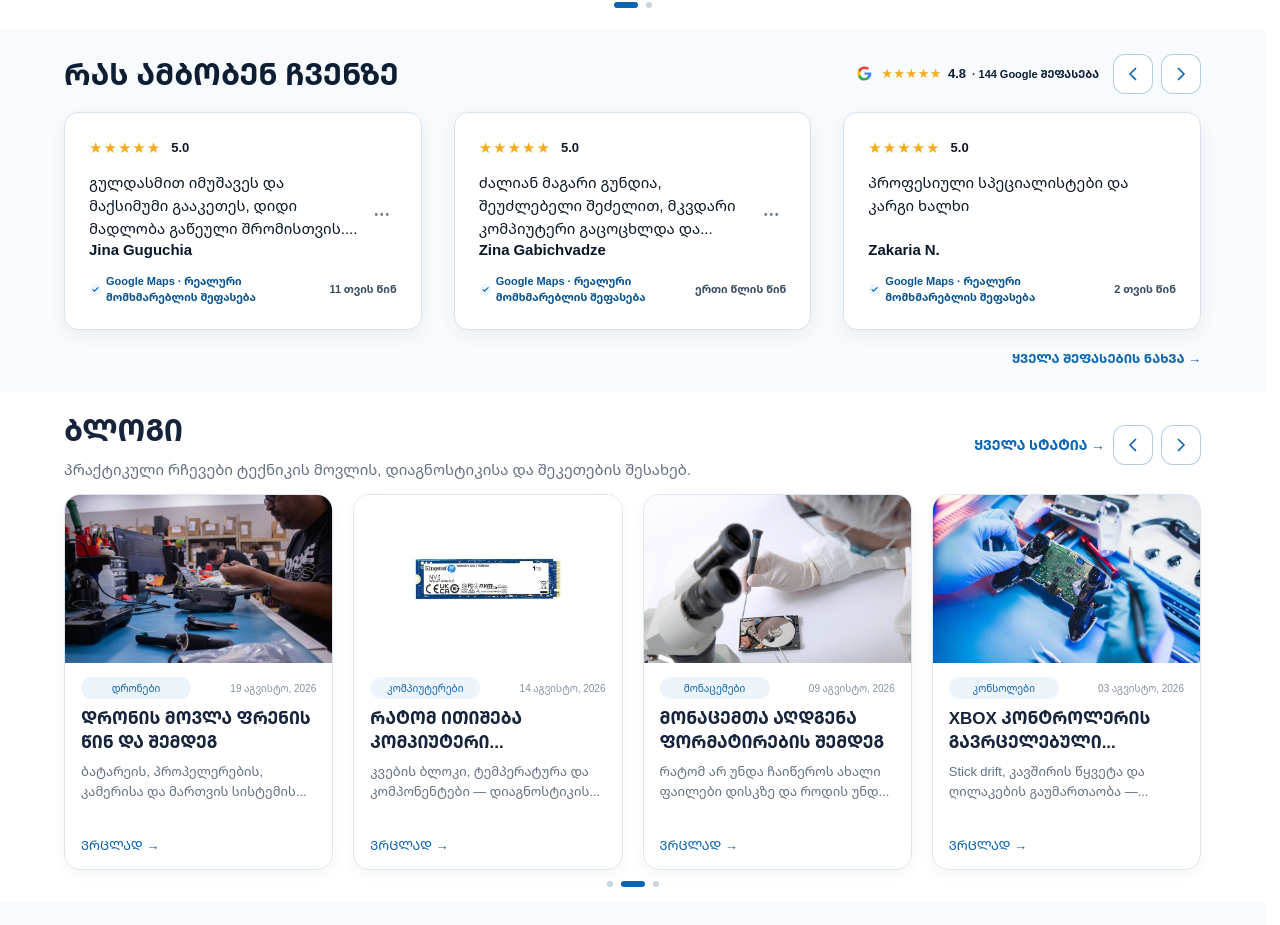
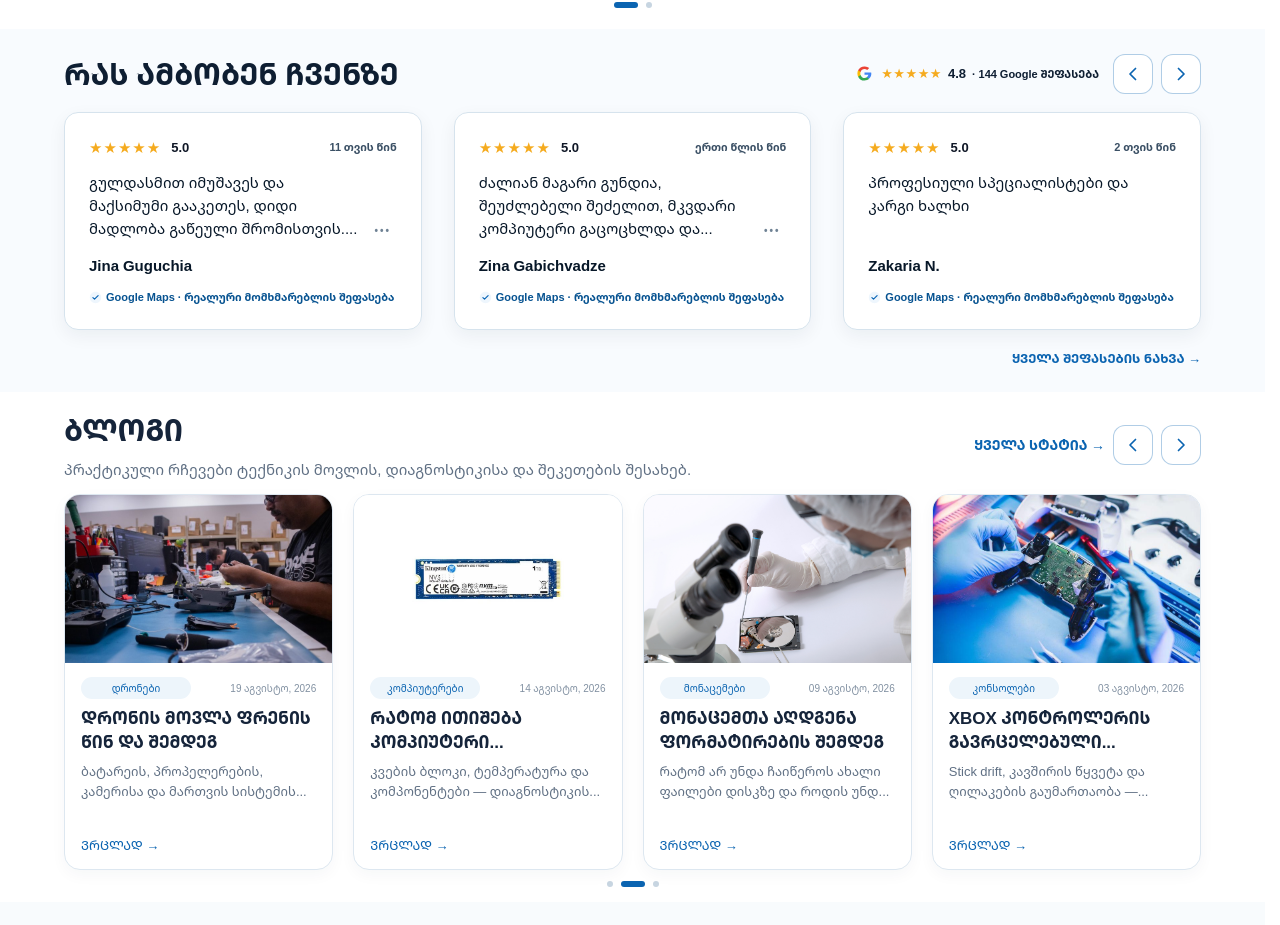
Before and after one commit to dadianitecservice-glitch/TECSERVICE-FRONT, a React (Vite) app: page / in a window 1280 px wide. Shown: the part 2718-3643 px from the top of the page. Built offline with nearby package versions, Linux system fonts and the light colour scheme.

Commit message:
Refine review card metadata layout

```diff
--- a/src/sections/ReviewsSection.tsx
+++ b/src/sections/ReviewsSection.tsx
@@ -108,9 +108,12 @@ export function ReviewsSection() {
       <div className="reviews-grid" key={start} aria-live={paused || focusWithin || selectedReview ? 'polite' : 'off'}>
         {visible.map((review) => (
           <article className="review-card" key={review.id}>
-            <div className="review-card__rating" aria-label={`${review.rating} ვარსკვლავი 5-დან`}>
-              <span aria-hidden="true">{'★'.repeat(review.rating)}{'☆'.repeat(5 - review.rating)}</span>
-              <strong>{review.rating.toFixed(1)}</strong>
+            <div className="review-card__meta">
+              <div className="review-card__rating" aria-label={`${review.rating} ვარსკვლავი 5-დან`}>
+                <span aria-hidden="true">{'★'.repeat(review.rating)}{'☆'.repeat(5 - review.rating)}</span>
+                <strong>{review.rating.toFixed(1)}</strong>
+              </div>
+              <time>{review.date}</time>
             </div>
             <div className="review-card__text">
               <p>{review.text}</p>
@@ -133,7 +136,6 @@ export function ReviewsSection() {
             <small className="review-card__source">
               <img src="/assets/icons/check-blue.svg" alt="" />
               <span>{review.sourceLabel}</span>
-              <time>{review.date}</time>
             </small>
           </article>
         ))}
--- a/src/styles/global.css
+++ b/src/styles/global.css
@@ -2003,6 +2003,23 @@ ol {
   font-size: 13px;
 }
 
+.review-card__meta {
+  width: 100%;
+  display: flex;
+  align-items: center;
+  justify-content: space-between;
+  gap: 16px;
+}
+
+.review-card__meta > time {
+  flex-shrink: 0;
+  color: #3b5065;
+  font-size: 11px;
+  font-weight: 600;
+  line-height: 16px;
+  white-space: nowrap;
+}
+
 .review-card__rating span {
   color: #f5ab1f;
   font-size: 15px;
@@ -2080,12 +2097,6 @@ ol {
 
 .review-card__source span {
   color: #075391;
-  font-weight: 600;
-}
-
-.review-card__source time {
-  margin-left: auto;
-  color: #3b5065;
   font-weight: 600;
   white-space: nowrap;
 }
```
